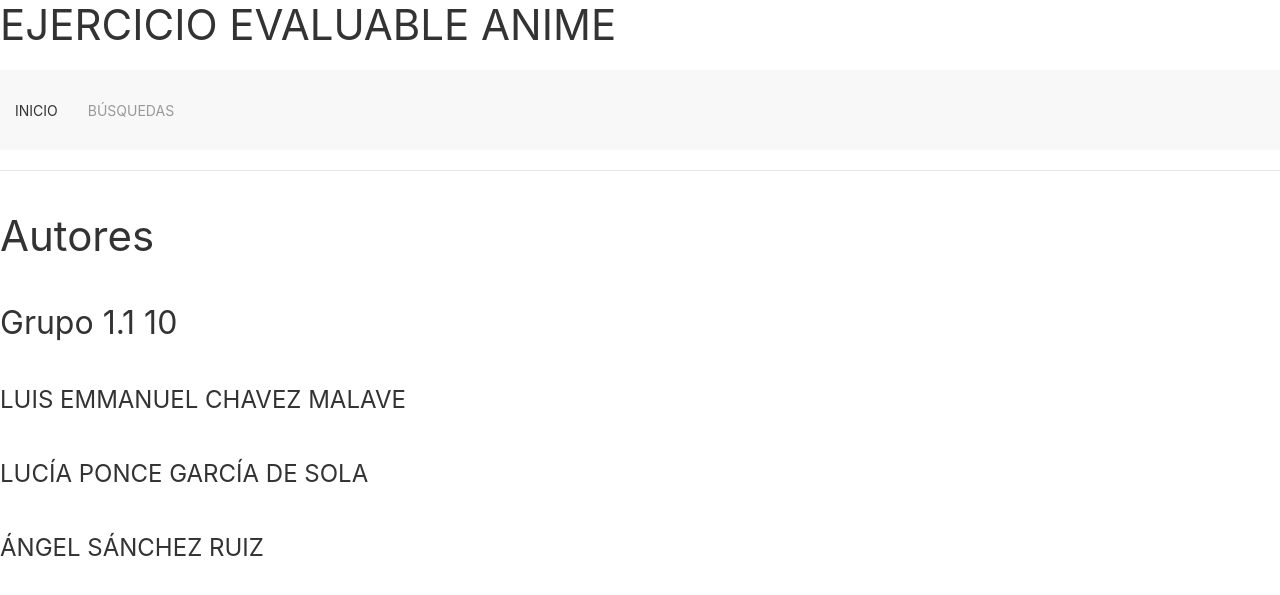
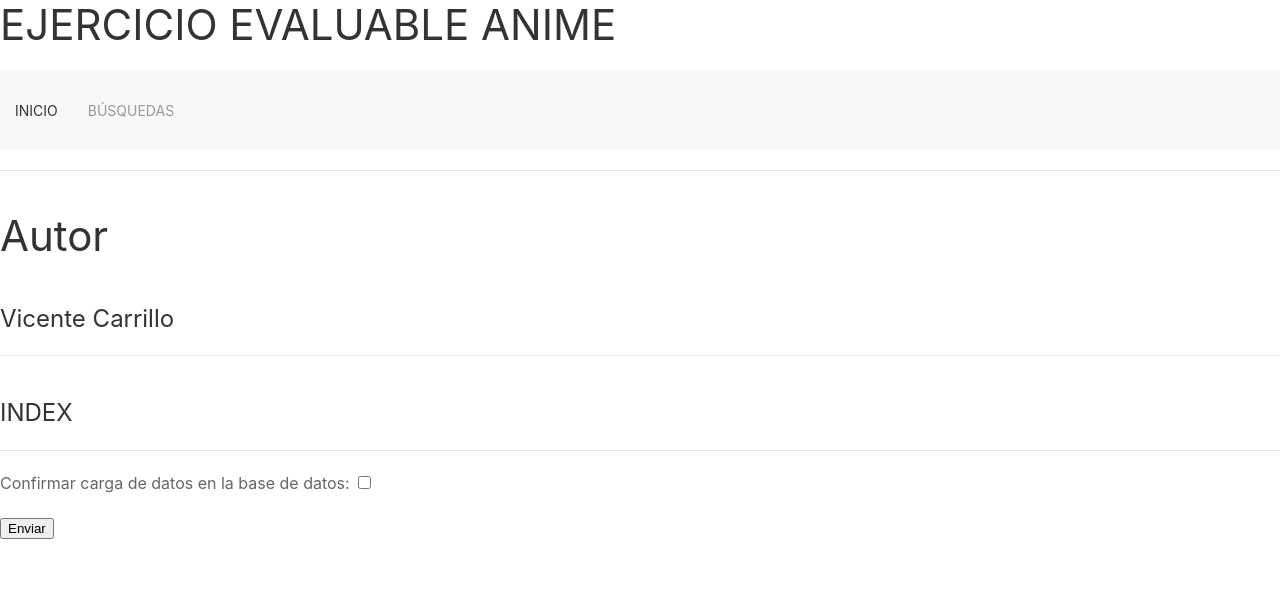
Before and after one commit to luciaponce-us/EjercicioRSI, a Django app: page /populate/ in a window 1280 px wide. Shown: the top 595 px of the page. Run offline with Django 3.2, Linux system fonts and the light colour scheme.

Commit message:
ahora si funciona la poblacion

```diff
--- a/main/populateDB.py
+++ b/main/populateDB.py
@@ -4,9 +4,11 @@ from datetime import datetime
 path = "data"
 
 def populate():
-    populateAnime()
-    populatePuntuaciones()
-    print("Base de datos poblada con éxito.")
+    numeroanimes = populateAnime()
+    numeropuntuaciones = populatePuntuaciones()
+    mensaje = f"Se han cargado {numeroanimes} animes y {numeropuntuaciones} puntuaciones en la base de datos"
+    print(mensaje)
+    return mensaje
 
 def populateAnime():
     if Anime.objects.exists():
@@ -26,7 +28,7 @@ def populateAnime():
     fileobj.close()
     Anime.objects.bulk_create(lista)
 
-    return(lista)
+    return len(lista)
 
 def populatePuntuaciones():
     if Puntuacion.objects.exists():
@@ -43,4 +45,4 @@ def populatePuntuaciones():
         lista.append(p)
     fileobj.close()
     Puntuacion.objects.bulk_create(lista)
-    return(lista)
+    return len(lista)
--- a/main/templates/index.html
+++ b/main/templates/index.html
@@ -1,12 +1,25 @@
 {% extends 'master.html' %}
 
-{% block titulo %} Autores {% endblock %}
+{% block titulo %} Autor {% endblock %}
 
 
 
 {% block contenido %}
-	<h2>Grupo 1.1 10</h2>
-	<h3>LUIS EMMANUEL CHAVEZ MALAVE</h3>
-	<h3>LUCÍA PONCE GARCÍA DE SOLA</h3>
-	<h3>ÁNGEL SÁNCHEZ RUIZ</h3>
+     	<h3>Vicente Carrillo</h3>
+
+		<hr>
+ 	    <h3>INDEX</h3>
+
+		 <hr>
+		 {% if formulario %}
+			<form method="post" action="">
+				{% csrf_token %}
+				{{ formulario.as_p }}
+				<input type="submit" value="Enviar">
+			</form>
+		{% endif %}
+		{% if finalizado %}
+				{{ finalizado }}
+		{% endif %}
+
 {% endblock %}
--- a/main/views.py
+++ b/main/views.py
@@ -35,7 +35,7 @@ def populateDatabase(request):
     if request.method=='POST':
         formulario = ConfirmarCarga(request.POST)
         if formulario.is_valid():
-            populate()
+            mensaje = populate()
             return HttpResponseRedirect('/index.html')
     return render(request, 'index.html', {'formulario': formulario, 'STATIC_URL':settings.STATIC_URL})
 
```
